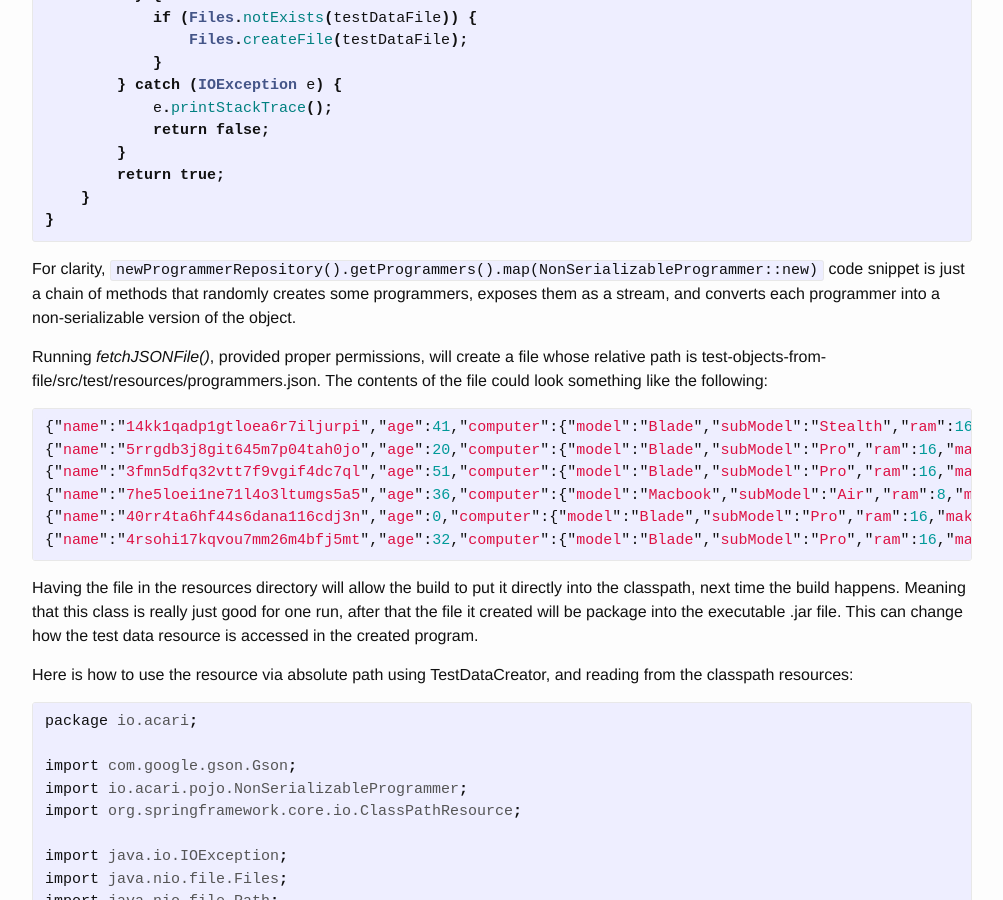
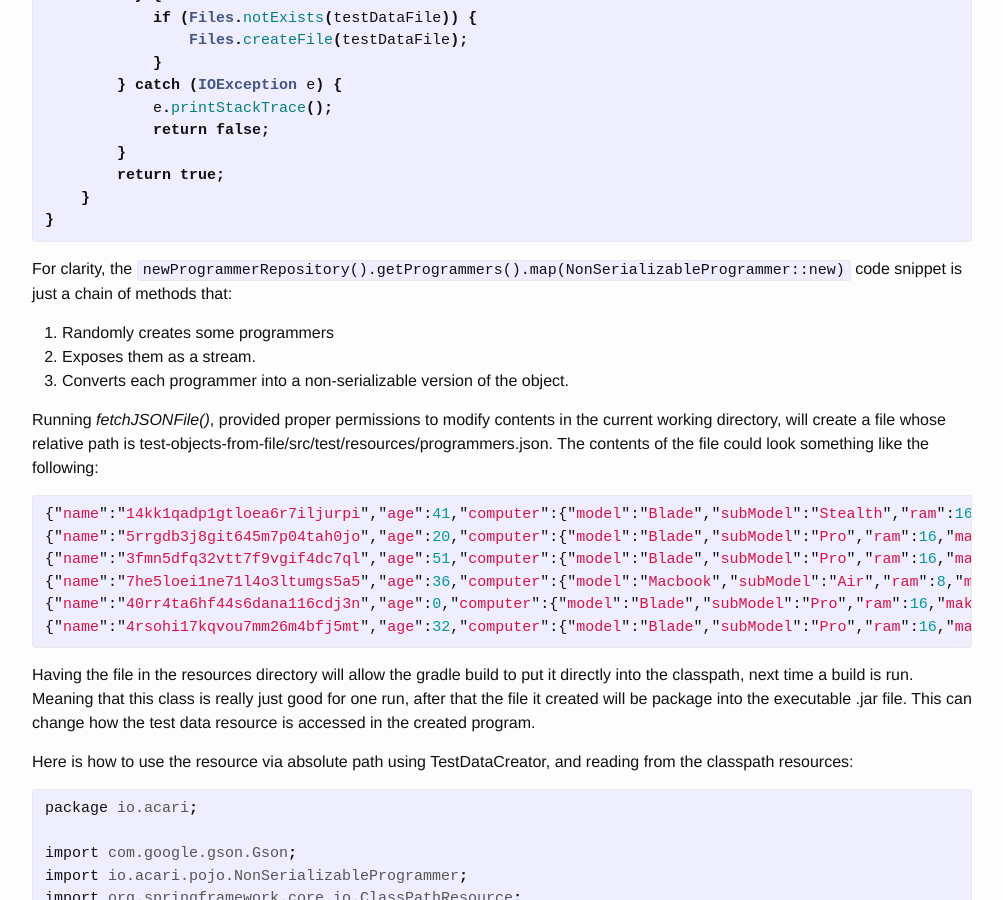
Before and after one commit to Unthrottled/blog, a Jekyll site: the page built from _posts/2017-05-07-Objects-from-file.md, in a window 1280 px wide and 900 px high, scrolled down 5026 px. Shown: the whole window, without its empty margins (138-1141 px from the left). Built offline with Jekyll 4.4.1, drawn with Linux system fonts in a browser that asks for light colours; some of the changed text lies outside the part shown.

Commit message:
Final words.

```diff
--- a/_posts/2017-05-07-Objects-from-file.md
+++ b/_posts/2017-05-07-Objects-from-file.md
@@ -234,9 +234,13 @@ public class TestDataCreator {
 
 {% endhighlight %}
 
-For clarity, `newProgrammerRepository().getProgrammers().map(NonSerializableProgrammer::new)` code snippet is just a chain of methods that randomly creates some programmers, exposes them as a stream, and converts each programmer into a non-serializable version of the object.
+For clarity, the `newProgrammerRepository().getProgrammers().map(NonSerializableProgrammer::new)` code snippet is just a chain of methods that:
 
-Running _fetchJSONFile()_, provided proper permissions, will create a file whose relative path is test-objects-from-file/src/test/resources/programmers.json.
+1. Randomly creates some programmers
+2. Exposes them as a stream.
+3. Converts each programmer into a non-serializable version of the object.
+
+Running _fetchJSONFile()_, provided proper permissions to modify contents in the current working directory, will create a file whose relative path is test-objects-from-file/src/test/resources/programmers.json.
 The contents of the file could look something like the following:
 
 {% highlight javascript %}
@@ -248,8 +252,7 @@ The contents of the file could look something like the following:
 {"name":"4rsohi17kqvou7mm26m4bfj5mt","age":32,"computer":{"model":"Blade","subModel":"Pro","ram":16,"make":"Razer"},"languages":["Java","Groovy","Clojure","Lisp","C++","C","C#","R","Matlab"]}
 {% endhighlight %}
 
-
-Having the file in the resources directory will allow the build to put it directly into the classpath, next time the build happens.
+Having the file in the resources directory will allow the gradle build to put it directly into the classpath, next time a build is run.
 Meaning that this class is really just good for one run, after that the file it created will be package into the executable .jar file.
 This can change how the test data resource is accessed in the created program.
 
```
Also changed, not shown: other parts of _posts/2017-05-07-Objects-from-file.md (+1 -1 lines).
